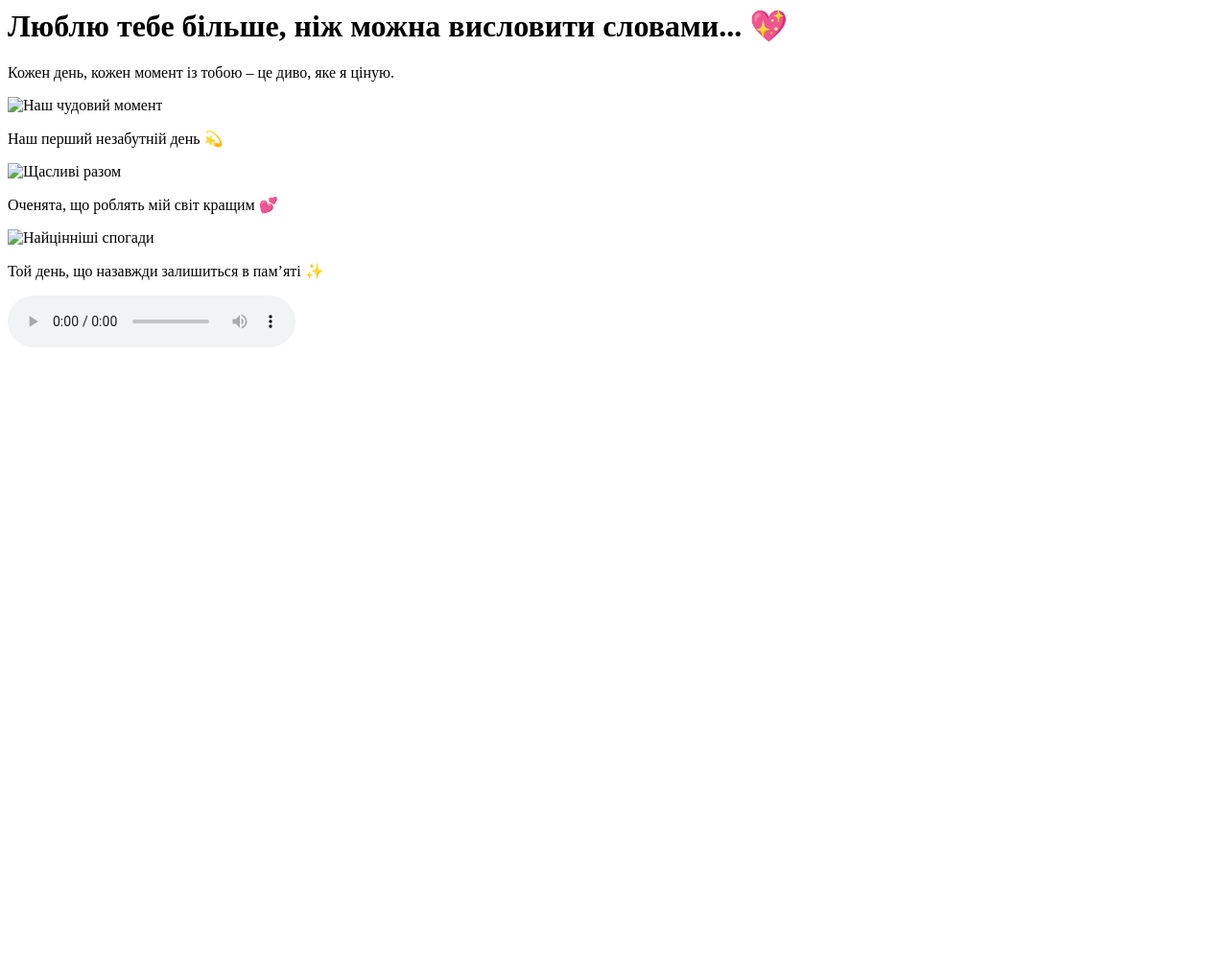
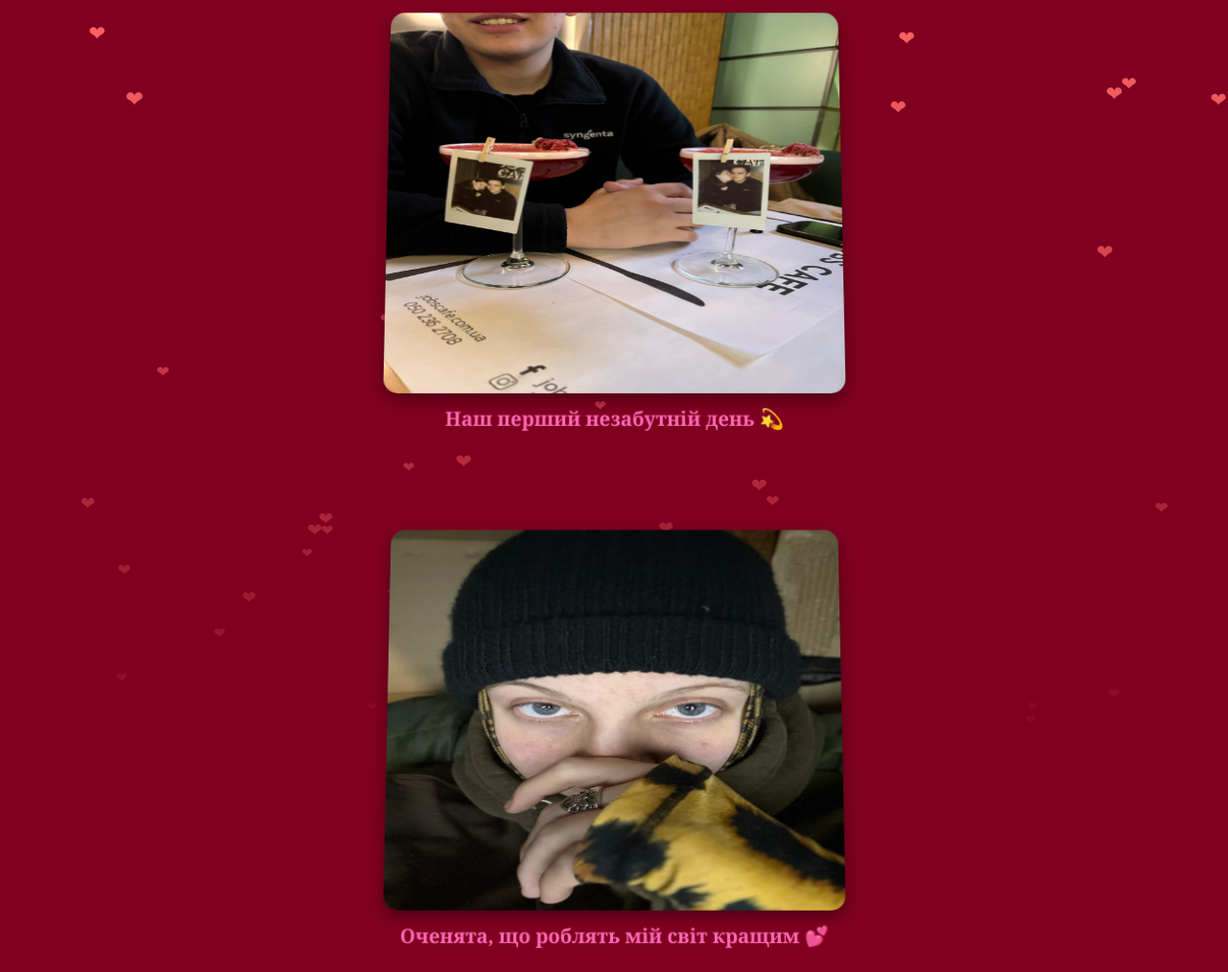
Before and after one commit to Kur4uk/romantic-message, a plain HTML site: page message.html in a window 1280 px wide. Shown: the top 1013 px of the page at 96% size. Before the commit the page ends 800 px from the top, so only its background shows below. Drawn offline with Linux system fonts and the light colour scheme; the site is published under a folder, as on GitHub Pages, so addresses that start at the root find nothing.

Commit message:
Фікс шляхів

```diff
--- a/index.html
+++ b/index.html
@@ -4,7 +4,7 @@
     <meta charset="UTF-8" />
     <meta name="viewport" content="width=device-width, initial-scale=1.0" />
     <title>Романтичне послання</title>
-    <link rel="stylesheet" href="/CCS/styles.css" />
+    <link rel="stylesheet" href="CCS/styles.css" />
   </head>
   <body>
     <div id="hearts-container"></div>
@@ -22,6 +22,6 @@
       <button id="submit-btn">Тисни</button>
     </div>
 
-    <script src="/JS/script.js"></script>
+    <script src="JS/script.js"></script>
   </body>
 </html>
--- a/message.html
+++ b/message.html
@@ -1,5 +1,5 @@
 <head>
-  <link rel="stylesheet" href="/CCS/styles.css" />
+  <link rel="stylesheet" href="CCS/styles.css" />
 </head>
 <body>
   <div id="hearts-container"></div>
@@ -12,23 +12,23 @@
 
   <div class="photo-gallery">
     <div class="photo">
-      <img src="/photo/photo1.jpg" alt="Наш чудовий момент" />
+      <img src="photo/photo1.jpg" alt="Наш чудовий момент" />
       <p>Наш перший незабутній день 💫</p>
     </div>
     <div class="photo">
-      <img src="/photo/photo2.jpg" alt="Щасливі разом" />
+      <img src="photo/photo2.jpg" alt="Щасливі разом" />
       <p>Оченята, що роблять мій світ кращим 💕</p>
     </div>
     <div class="photo">
-      <img src="/photo/photo3.jpg" alt="Найцінніші спогади" />
+      <img src="photo/photo3.jpg" alt="Найцінніші спогади" />
       <p>Той день, що назавжди залишиться в пам’яті ✨</p>
     </div>
   </div>
 
   <audio controls>
-    <source src="/mp3/poem.mp3" type="audio/mpeg" />
+    <source src="mp3/poem.mp3" type="audio/mpeg" />
     Ваш браузер не підтримує аудіо.
   </audio>
 
-  <script src="/JS/script.js"></script>
+  <script src="JS/script.js"></script>
 </body>
```
